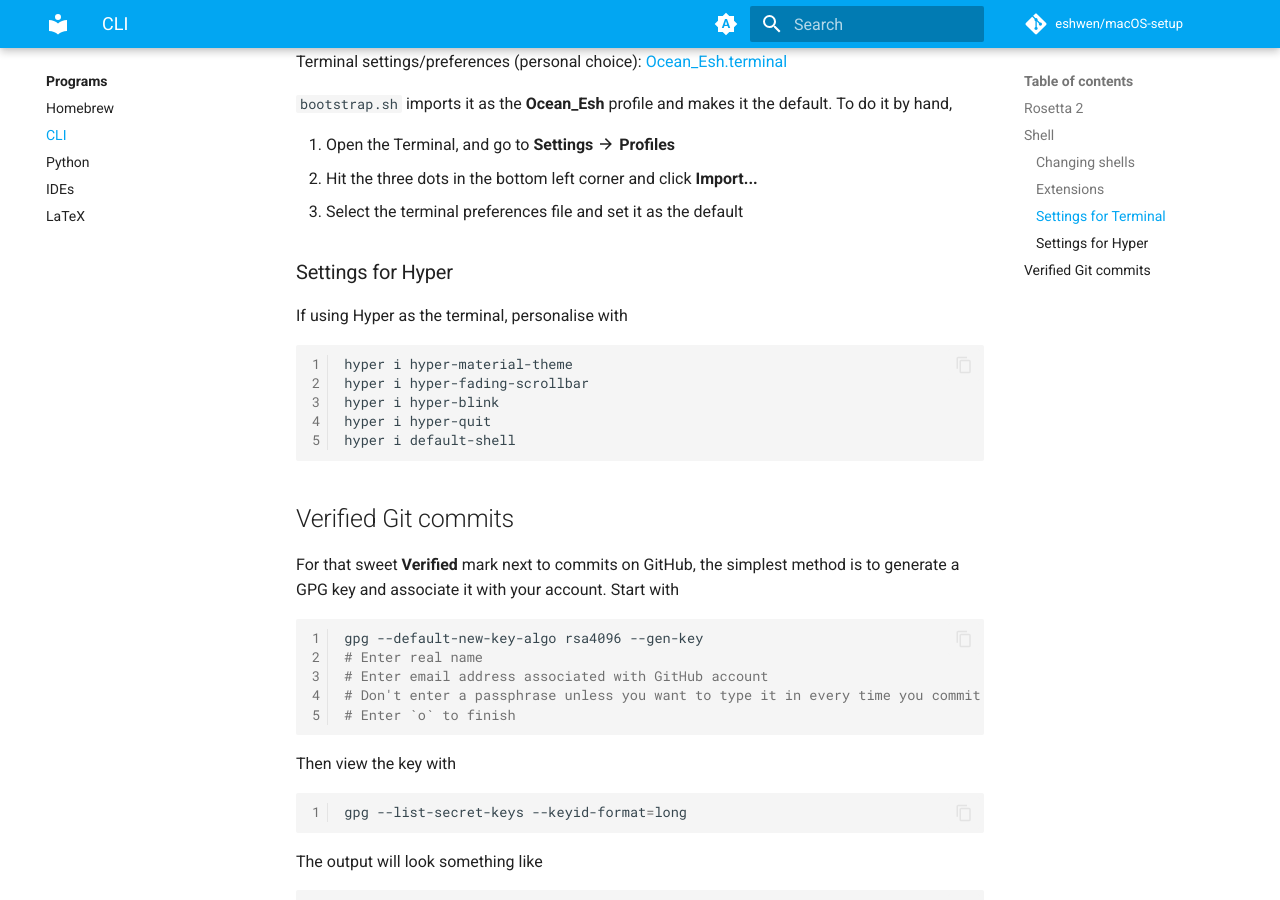
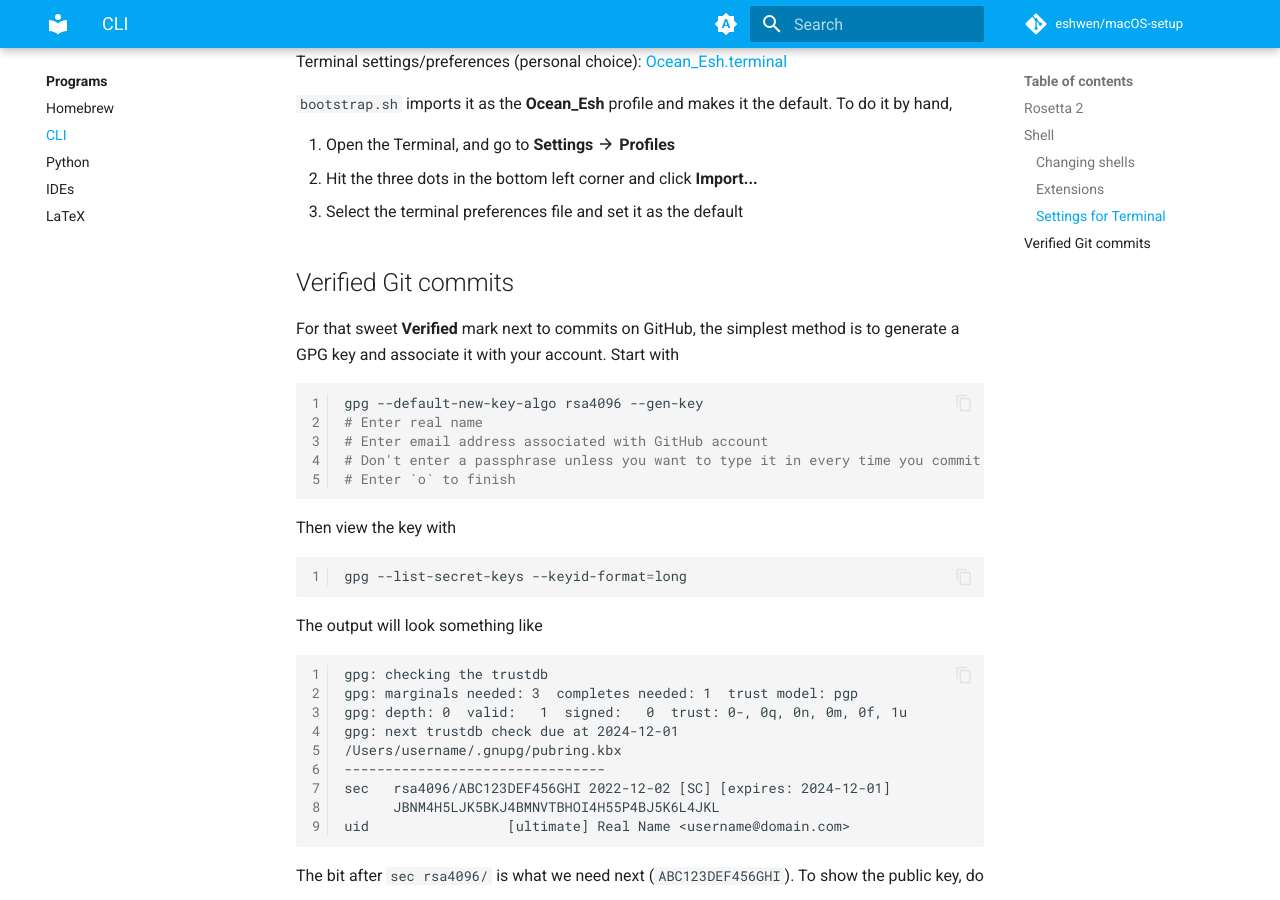
Before and after one commit to eshwen/macOS-setup, an MkDocs documentation site: the page built from docs/programs/cli.md, in a window 1280 px wide and 900 px high, scrolled down 1329 px. Built offline with MkDocs 1.6.1 and Material for MkDocs 9.7.7, drawn with Linux system fonts in a browser that asks for light colours; comment, search, counter and statistics services are not loaded; the version menu is left out.

Commit message:
Remove Hyper settings

````diff
--- a/docs/programs/cli.md
+++ b/docs/programs/cli.md
@@ -51,18 +51,6 @@
 1. Open the Terminal, and go to **Settings** :material-arrow-right: **Profiles**
 2. Hit the three dots in the bottom left corner and click **Import...**
 3. Select the terminal preferences file and set it as the default
-
-### Settings for Hyper
-
-If using Hyper as the terminal, personalise with
-
-```shell
-hyper i hyper-material-theme
-hyper i hyper-fading-scrollbar
-hyper i hyper-blink
-hyper i hyper-quit
-hyper i default-shell
-```
 
 ## Verified Git commits
 
````
